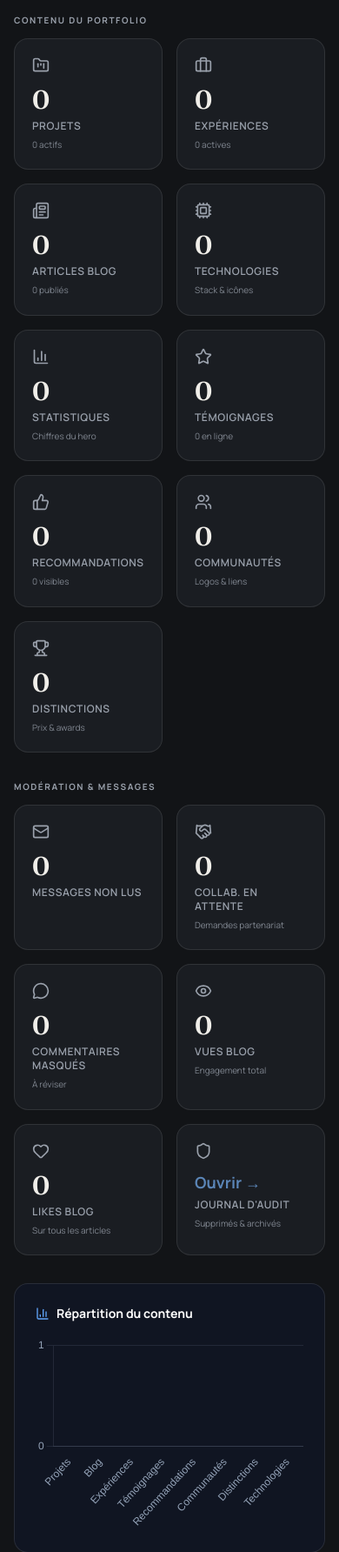
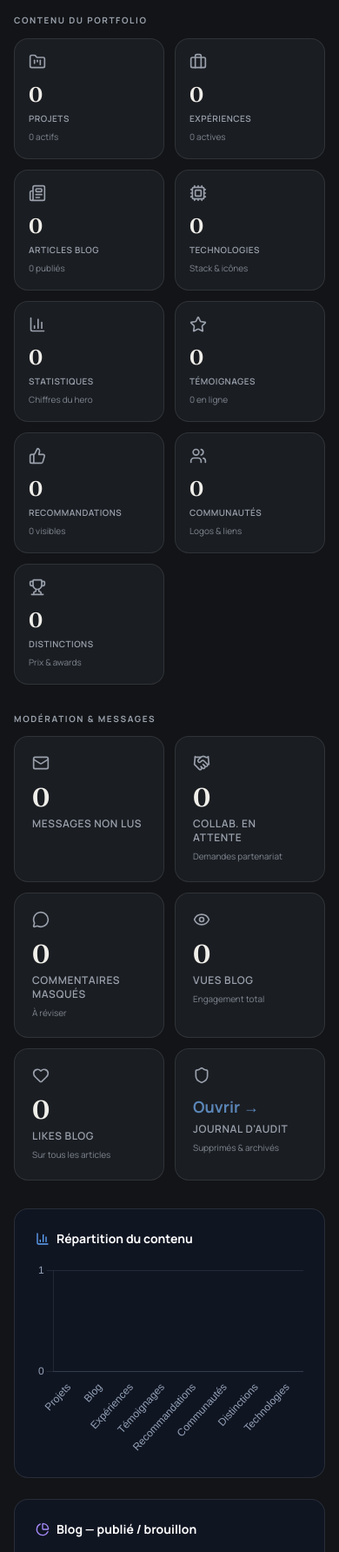
Before and after one commit to Donchaminade/Donchaminade-folio-pro, a PHP site: page /.../admin/index.php in a window 390 px wide. Shown: the part 65-1849 px from the top of the page at 87% size. Run offline with PHP 8.4, Linux system fonts and the light colour scheme; the visitor is signed in with stand-in values (Sample User, id 1); data that the repository does not hold is empty; some libraries are stand-ins or nearby versions.

Commit message:
style: enhance button styles and layout consistency across components
- Updated button classes to use 'btn-accent' for a unified appearance.
- Adjusted layout properties in various components for improved responsiveness and aesthetics.
- Enhanced accessibility features, including aria-labels and hover effects.
- Refined scrollbar styles for better visibility and usability in dark mode.

```diff
--- a/admin/assets/admin.css
+++ b/admin/assets/admin.css
@@ -30,7 +30,10 @@ body.admin-body {
   line-height: 1.55;
 }
 
-.admin-shell { display: flex; min-height: 100vh; }
+.admin-main .admin-content-wrap,
+#adminMain > div.p-4 {
+  width: 100%;
+}
 
 .admin-scroll::-webkit-scrollbar { width: 6px; height: 6px; }
 .admin-scroll::-webkit-scrollbar-thumb { background: rgba(155, 161, 172, 0.35); border-radius: 3px; }
--- a/admin/includes/layout.php
+++ b/admin/includes/layout.php
@@ -170,7 +170,7 @@ function adminLayout(string $title, string $content, string $active = '', ?strin
             <?php endif; ?>
         </header>
 
-        <div class="p-4 sm:p-6 lg:p-8 max-w-6xl">
+        <div class="p-4 sm:p-6 lg:p-8 w-full max-w-[90rem] mx-auto">
             <?php if (!$isDashboard): ?>
                 <a href="index.php" class="inline-flex items-center gap-1.5 text-xs font-semibold text-[var(--a-muted)] hover:text-[var(--a-accent)] mb-4 transition-colors">
                     <?= adminIcon('arrow-left', 'w-3.5 h-3.5') ?> Tableau de bord
--- a/admin/index.php
+++ b/admin/index.php
@@ -71,7 +71,7 @@ ob_start();
 <div class="mb-3">
     <h2 class="text-[10px] font-bold uppercase tracking-[0.16em] text-[var(--a-muted)]">Contenu du portfolio</h2>
 </div>
-<div class="grid grid-cols-2 sm:grid-cols-3 xl:grid-cols-4 gap-4 mb-8">
+<div class="grid grid-cols-2 sm:grid-cols-3 lg:grid-cols-4 xl:grid-cols-5 gap-3 sm:gap-4 mb-8">
     <?php
     $contentCards = [
         ['Projets', (int) ($counts['projects'] ?? 0), 'projects.php', 'folder-kanban', (int) ($counts['projects_active'] ?? 0) . ' actifs'],
@@ -87,7 +87,7 @@ ob_start();
     foreach ($contentCards as [$label, $val, $link, $icon, $hint]):
         $pending = ($label === 'Témoignages') ? (int) ($counts['testimonials_pending'] ?? 0) : 0;
     ?>
-    <a href="<?= e($link) ?>" class="group relative block p-5 rounded-2xl border border-[var(--a-border)] bg-[var(--a-surface)] hover:border-[rgba(61,110,168,0.4)] transition-all">
+    <a href="<?= e($link) ?>" class="group relative block p-4 sm:p-5 rounded-2xl border border-[var(--a-border)] bg-[var(--a-surface)] hover:border-[rgba(61,110,168,0.4)] transition-all min-w-0">
         <?php if ($pending > 0): ?>
             <span class="absolute top-3 right-3 min-w-[1.25rem] h-5 px-1.5 flex items-center justify-center rounded-full bg-amber-500 text-[10px] font-bold text-slate-900"><?= $pending > 99 ? '99+' : $pending ?></span>
         <?php endif; ?>
@@ -95,8 +95,8 @@ ob_start();
             <?= adminIcon($icon, 'w-5 h-5 text-[var(--a-muted)] group-hover:text-[var(--a-accent)]') ?>
             <?= adminIcon('chevron-right', 'w-4 h-4 text-[var(--a-muted)] opacity-0 group-hover:opacity-100 transition-opacity') ?>
         </div>
-        <div class="text-3xl font-semibold text-[var(--a-ink)]" style="font-family:var(--a-display)"><?= $val ?></div>
-        <div class="text-xs font-semibold text-[var(--a-muted)] mt-1 uppercase tracking-wider"><?= e($label) ?></div>
+        <div class="text-2xl sm:text-3xl font-semibold text-[var(--a-ink)]" style="font-family:var(--a-display)"><?= $val ?></div>
+        <div class="text-[10px] sm:text-xs font-semibold text-[var(--a-muted)] mt-1 uppercase tracking-wider"><?= e($label) ?></div>
         <?php if ($hint): ?>
             <div class="text-[10px] text-[var(--a-muted)] mt-1.5 opacity-80"><?= e($hint) ?></div>
         <?php endif; ?>
@@ -107,7 +107,7 @@ ob_start();
 <div class="mb-3">
     <h2 class="text-[10px] font-bold uppercase tracking-[0.16em] text-[var(--a-muted)]">Modération & messages</h2>
 </div>
-<div class="grid grid-cols-2 sm:grid-cols-3 xl:grid-cols-4 gap-4 mb-8">
+<div class="grid grid-cols-2 sm:grid-cols-3 lg:grid-cols-4 xl:grid-cols-5 gap-3 sm:gap-4 mb-8">
     <?php
     $modCards = [
         ['Messages non lus', (int) ($counts['unread_messages'] ?? 0), 'messages.php', 'mail', null],
--- a/components/CollaborateModal.tsx
+++ b/components/CollaborateModal.tsx
@@ -447,7 +447,7 @@ const CollaborateModal: React.FC<Props> = ({ open, onClose }) => {
             <button
               type="submit"
               disabled={loading}
-              className="w-full py-4 bg-[var(--ink)] hover:bg-[var(--ink-muted)] disabled:opacity-50 text-white font-black text-[10px] uppercase tracking-[0.2em] rounded-2xl flex items-center justify-center gap-2 shadow-lg shadow-[var(--shadow-soft)]"
+              className="btn-accent w-full py-4 disabled:opacity-50 text-white font-bold text-[10px] uppercase tracking-[0.14em] rounded-2xl flex items-center justify-center gap-2"
             >
               {loading ? (
                 <span className="w-4 h-4 border-2 border-white/30 border-t-white rounded-full animate-spin" />
--- a/components/Contact.tsx
+++ b/components/Contact.tsx
@@ -80,7 +80,7 @@ const Contact: React.FC = () => {
           <button
             type="button"
             onClick={() => setCollaborateOpen(true)}
-            className="mb-10 inline-flex items-center justify-center min-h-12 gap-3 px-8 py-4 bg-[var(--ink)] hover:bg-[var(--ink-muted)] text-white font-black text-[10px] uppercase tracking-[0.2em] rounded-2xl shadow-xl shadow-[var(--shadow-soft)] transition-all hover:scale-[1.02] touch-manipulation w-full sm:w-auto"
+            className="btn-accent mb-10 inline-flex items-center justify-center min-h-12 gap-3 px-8 py-4 text-white font-bold text-[10px] uppercase tracking-[0.14em] rounded-2xl touch-manipulation w-full sm:w-auto"
           >
             <Handshake size={20} /> Collaborons
           </button>
--- a/components/Hero.tsx
+++ b/components/Hero.tsx
@@ -152,7 +152,7 @@ const Hero: React.FC<HeroProps> = ({ bookingUrl }) => {
               href={bookingUrl}
               target="_blank"
               rel="noopener noreferrer"
-              className="w-full lg:w-auto justify-center min-h-12 px-6 md:px-8 py-3.5 md:py-4 bg-[var(--ink)] hover:bg-[var(--ink-muted)] text-white font-bold text-[11px] md:text-xs uppercase tracking-[0.14em] rounded-2xl flex items-center gap-3 transition-all active:scale-[0.98] touch-manipulation"
+              className="btn-accent w-full lg:w-auto justify-center min-h-12 px-6 md:px-8 py-3.5 md:py-4 text-white font-bold text-[11px] md:text-xs uppercase tracking-[0.14em] rounded-2xl flex items-center gap-3 touch-manipulation"
             >
               <CalendarCheck2 size={18} /> Réserver un créneau
             </a>
@@ -194,7 +194,7 @@ const Hero: React.FC<HeroProps> = ({ bookingUrl }) => {
           initial={{ opacity: 0, scale: 0.8 }}
           animate={{ opacity: 1, scale: 1 }}
           transition={{ duration: 1.2, ease: 'easeOut' }}
-          className="relative flex flex-col items-center lg:items-end min-w-0 w-full"
+          className="relative flex flex-col items-center lg:items-end min-w-0 w-full overflow-hidden"
         >
           <div className="relative z-10 w-full max-w-[280px] sm:max-w-[340px] md:max-w-xl aspect-square rounded-[2rem] md:rounded-[2.75rem] overflow-hidden glass p-2.5 md:p-3 group">
             <img
@@ -221,7 +221,7 @@ const Hero: React.FC<HeroProps> = ({ bookingUrl }) => {
             </div>
           </motion.div>
 
-          <div className="absolute top-1/2 left-1/2 -translate-x-1/2 -translate-y-1/2 w-[140%] h-[140%] bg-[rgba(61,110,168,0.06)] rounded-full -z-20" />
+          <div className="absolute top-1/2 left-1/2 -translate-x-1/2 -translate-y-1/2 w-full max-w-[28rem] aspect-square bg-[rgba(61,110,168,0.08)] rounded-full -z-20" />
         </motion.div>
       </div>
     </section>
--- a/components/SocialProofSubmitModal.tsx
+++ b/components/SocialProofSubmitModal.tsx
@@ -154,7 +154,7 @@ const SocialProofSubmitModal: React.FC<Props> = ({
                   onClick={() => setKind('testimonial')}
                   className={`py-2 px-2 rounded-lg text-[10px] font-black uppercase tracking-widest transition-all ${
                     isTestimonial
-                      ? 'bg-[var(--ink)] text-white shadow-md'
+                      ? 'bg-[var(--accent)] text-white shadow-md'
                       : 'text-slate-500 hover:text-slate-800 dark:hover:text-slate-200'
                   }`}
                 >
@@ -250,7 +250,7 @@ const SocialProofSubmitModal: React.FC<Props> = ({
                 type="submit"
                 disabled={loading}
                 className={`w-full flex items-center justify-center gap-2 py-2.5 rounded-xl disabled:opacity-50 text-white text-[10px] font-black uppercase tracking-widest ${
-                  isTestimonial ? 'bg-[var(--ink)] hover:bg-[var(--ink-muted)]' : 'bg-blue-600 hover:bg-blue-500'
+                  isTestimonial ? 'btn-accent' : 'bg-blue-600 hover:bg-blue-500'
                 }`}
               >
                 <Send size={14} />
--- a/components/TestimonialSubmitModal.tsx
+++ b/components/TestimonialSubmitModal.tsx
@@ -154,7 +154,7 @@ const TestimonialSubmitModal: React.FC<Props> = ({ open, onClose }) => {
               <button
                 type="submit"
                 disabled={loading}
-                className="w-full flex items-center justify-center gap-2 py-2.5 rounded-xl bg-[var(--ink)] hover:bg-[var(--ink-muted)] disabled:opacity-50 text-white text-[10px] font-black uppercase tracking-widest"
+                className="btn-accent w-full flex items-center justify-center gap-2 py-2.5 rounded-xl disabled:opacity-50 text-white text-[10px] font-bold uppercase tracking-widest"
               >
                 <Send size={14} />
                 {loading ? 'Envoi…' : 'Envoyer'}
--- a/index.html
+++ b/index.html
@@ -87,7 +87,7 @@
 </script>
 </head>
 
-<body class="custom-scrollbar overflow-x-hidden font-sans">
+<body class="custom-scrollbar overflow-x-hidden font-sans max-w-[100vw]">
   <div class="tech-decor" aria-hidden="true"></div>
   <svg class="circuit-svg" xmlns="http://www.w3.org/2000/svg" preserveAspectRatio="none" aria-hidden="true">
     <path d="M 0,100 H 200 L 250,150 V 300" />
```
Also changed, not shown: App.tsx (+6 -5 lines), index.css (+11 -1 lines).
